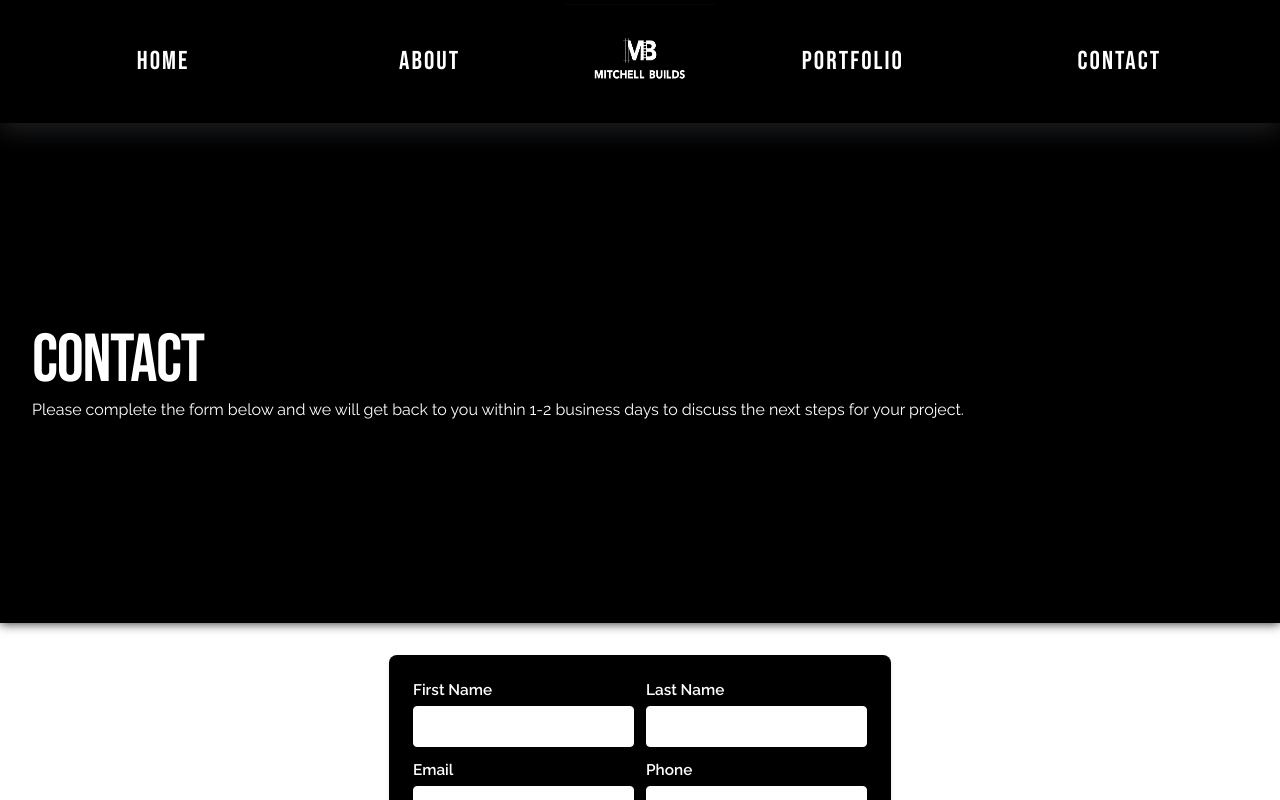
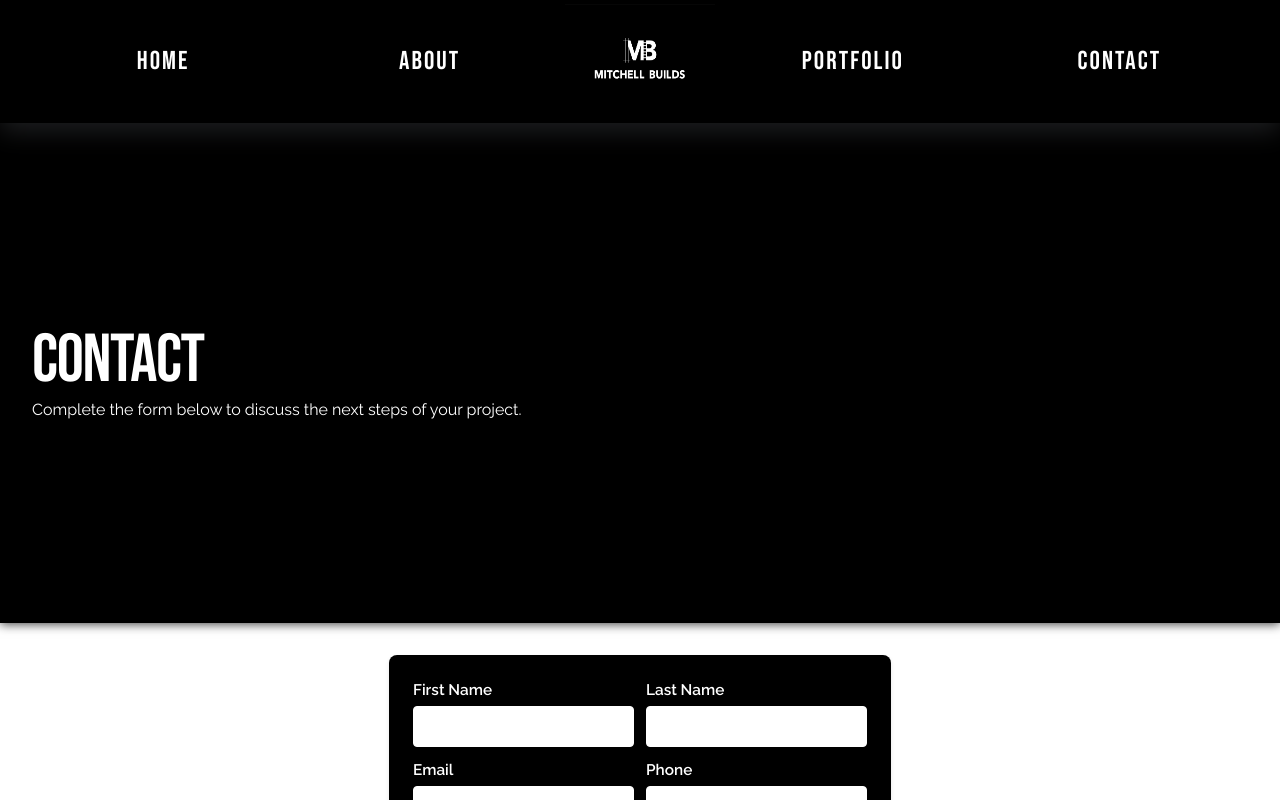
Before and after one commit to CarloRossi11/mbuilds, a Next.js app in the folder mitchellBuilds/: page /contact in a window 1280 px wide. Shown: the top 800 px of the page. Built offline with nearby package versions, Linux system fonts and the light colour scheme.

Commit message:
updated page descriptions/subheaders

```diff
--- a/mitchellBuilds/src/app/about/AboutClient.tsx
+++ b/mitchellBuilds/src/app/about/AboutClient.tsx
@@ -19,7 +19,7 @@ export default function Page() {
       <div className={styles.heroArea}>
         <Reveal direction="right">
           <h1>ABOUT</h1>
-          <p>Learn more about what Tech Wrench is and who is behind it.</p>
+          <p>Learn more about what Mitchell Builds and who's behind it.</p>
         </Reveal>
       </div>
       <div className={styles.main}>
@@ -27,7 +27,7 @@ export default function Page() {
           <div className={styles.companyImage}>
             <Image
               src="/Mitchell_Builds_Branding_Final_Files_LOGO BLACK ON WHITE.png"
-              alt="Tech Wrench Web Solutions Logo"
+              alt="Mitchell Builds Logo"
               width={511}
               height={331}
               priority
--- a/mitchellBuilds/src/app/contact/ContactClient.tsx
+++ b/mitchellBuilds/src/app/contact/ContactClient.tsx
@@ -16,9 +16,9 @@ export default function Page() {
         <Reveal direction="right">
           <h1>CONTACT</h1>
           <p>
-            Please complete the form below and we will get back to you within
-            1-2 business days to discuss the next steps for your project.{" "}
-          </p>
+              Complete the form below to discuss the next steps of your
+              project.{" "}
+            </p>
         </Reveal>
       </div>
       <div className={styles.main}>
--- a/mitchellBuilds/src/app/portfolio/PortfolioClient.tsx
+++ b/mitchellBuilds/src/app/portfolio/PortfolioClient.tsx
@@ -15,7 +15,7 @@ export default function Page() {
       <div className={styles.heroArea}>
         <Reveal direction="right">
           <h1>Portfolio</h1>
-          <p>Learn more about what Tech Wrench is and who is behind it.</p>
+          {/* <p>Learn more about what Tech Wrench is and who is behind it.</p> */}
         </Reveal>
       </div>
       <div className={styles.main}>
```
